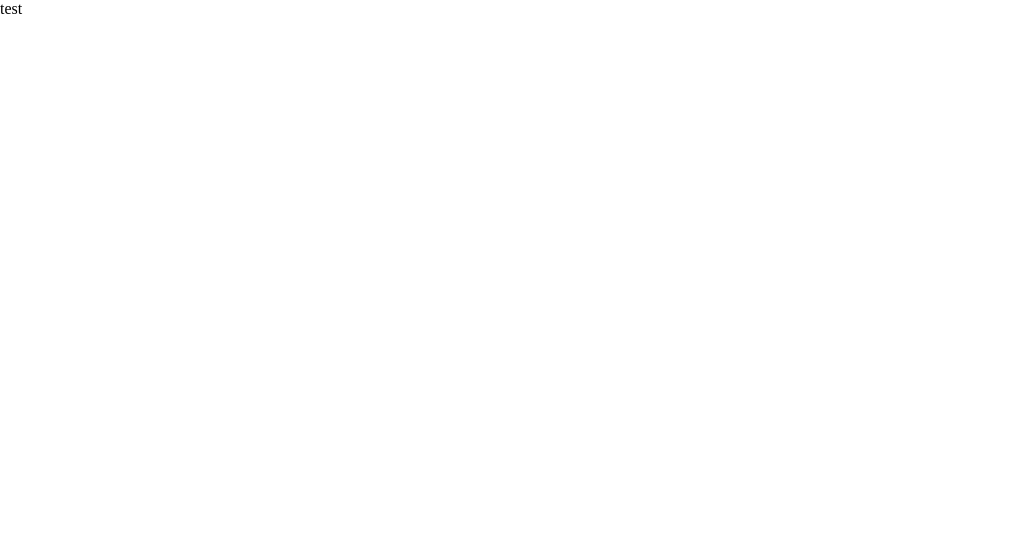
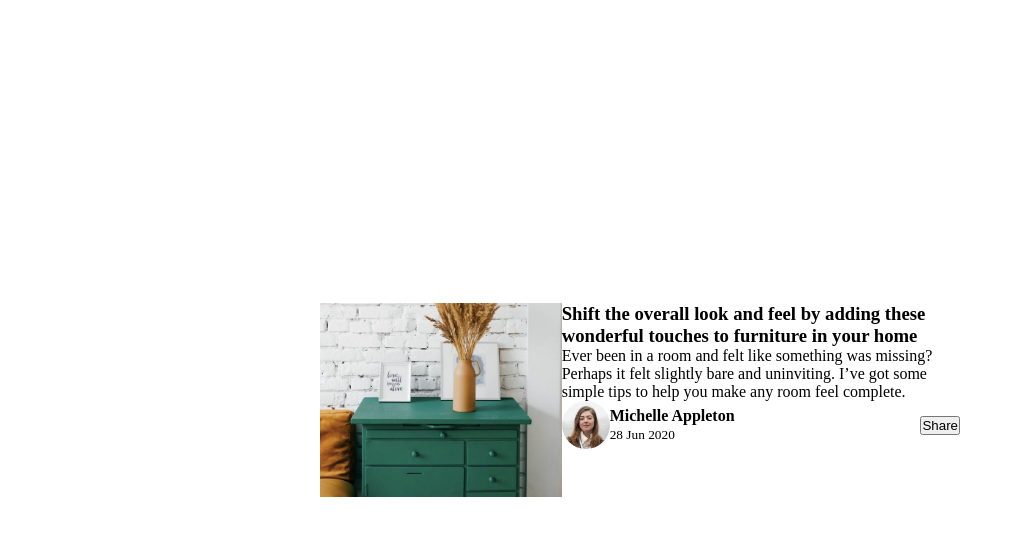
Before and after one commit to Shuffling9013/article_preview_component, a website with bundled scripts: page src/index.html in a window 1280 px wide. Shown: the whole page, without its empty margins (0-1023 px from the left). Built offline with nearby package versions, Linux system fonts and the light colour scheme.

Commit message:
Add preview layout

```diff
--- a/src/index.css
+++ b/src/index.css
@@ -1 +1,15 @@
 @import url("./reset.css");
+@import url("./preview.css");
+
+html,
+body {
+  height: 100%;
+}
+
+main {
+  display: flex;
+  flex-flow: row wrap;
+  justify-content: center;
+  align-items: center;
+  height: 100%;
+}
--- a/src/index.html
+++ b/src/index.html
@@ -17,6 +17,40 @@
     <script type="module" src="./index.ts"></script>
   </head>
   <body>
-    <main>test</main>
+    <main>
+      <section class="preview">
+        <picture>
+          <img src="../public/images/drawers.jpg" alt="article preview" />
+        </picture>
+
+        <article class="preview-article">
+          <header>
+            <h1>
+              Shift the overall look and feel by adding these wonderful touches
+              to furniture in your home
+            </h1>
+          </header>
+
+          <p>
+            Ever been in a room and felt like something was missing? Perhaps it
+            felt slightly bare and uninviting. I’ve got some simple tips to help
+            you make any room feel complete.
+          </p>
+
+          <footer>
+            <figure>
+              <img src="../public/images/avatar-michelle.jpg" alt="avatar" />
+              <figcaption>
+                <strong> Michelle Appleton </strong>
+                <br />
+                <small> 28 Jun 2020 </small>
+              </figcaption>
+            </figure>
+
+            <button type="button" aria-pressed="false">Share</button>
+          </footer>
+        </article>
+      </section>
+    </main>
   </body>
 </html>
--- /dev/null
+++ b/src/preview.css
@@ -0,0 +1,37 @@
+.preview {
+  display: flex;
+  flex-flow: column wrap;
+  container-type: inline-size;
+  width: min(100%, 40em);
+}
+
+.preview img[alt="article preview"] {
+  object-fit: cover;
+  height: 100%;
+}
+
+.preview footer {
+  display: flex;
+  align-items: center;
+  justify-content: space-between;
+}
+
+.preview figure {
+  display: flex;
+  align-items: center;
+}
+
+.preview img[alt="avatar"] {
+  max-width: 3em;
+  border-radius: 100%;
+}
+
+.preview button {
+  align-content: end;
+}
+
+@media (width >= 26em) {
+  .preview {
+    flex-flow: row;
+  }
+}
```
Also changed, not shown: README.md.
